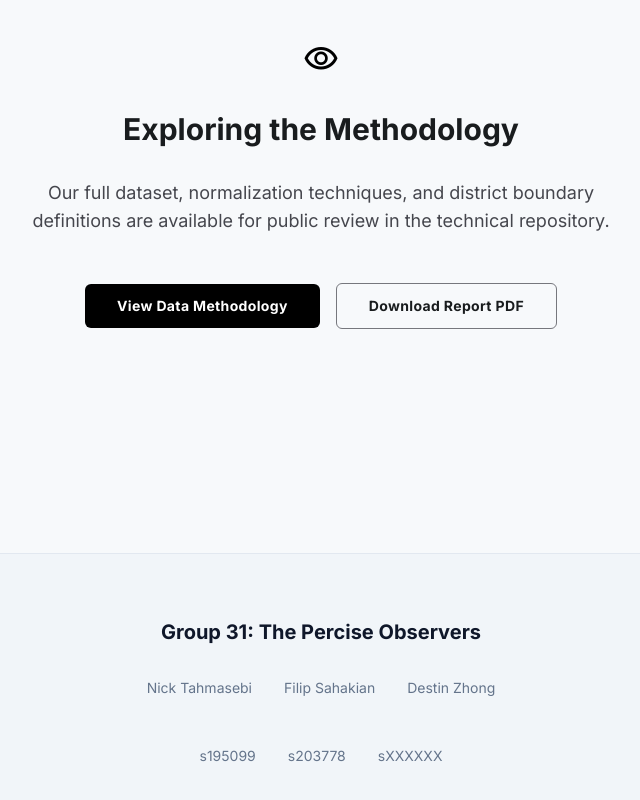
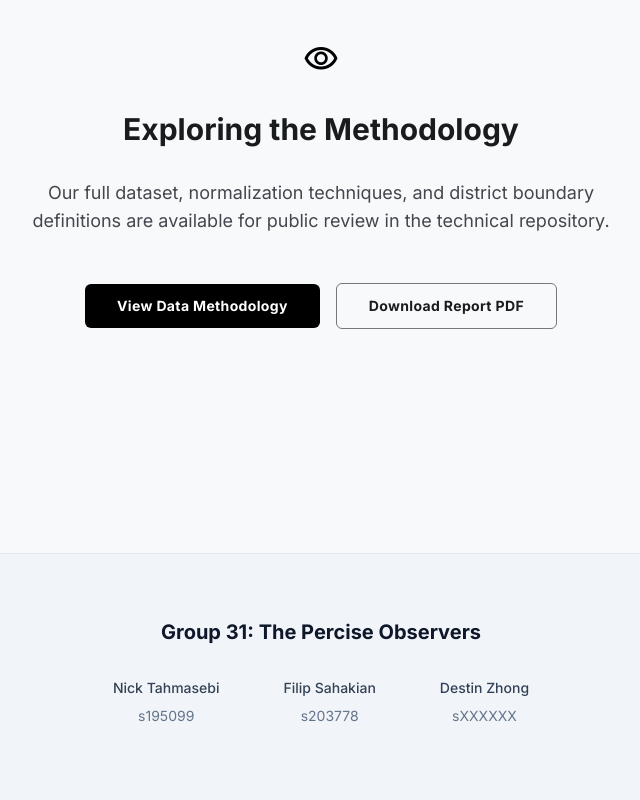
Before and after one commit to NickTahmasebi/nicktahmasebi.github.io, a plain HTML site: page index.html in a window 1280 px wide. Shown: the part 5721-6521 px from the top of the page, without its empty margins (319-959 px from the left). Drawn offline with nearby package versions, Linux system fonts and the light colour scheme.

Commit message:
visulizaition fix

```diff
--- a/index.html
+++ b/index.html
@@ -336,17 +336,24 @@
 <!-- Footer -->
 <footer class="w-full mt-24 bg-slate-100 flex flex-col items-center py-16 px-8 border-t border-slate-200">
 <div class="text-xl font-bold text-slate-900 mb-8">Group 31: The Percise Observers</div>
-<div class="flex flex-wrap justify-center gap-8 mb-12">
-<a class="font-['Inter'] text-sm text-slate-500 hover:underline decoration-slate-300 underline-offset-4" href="#">Nick Tahmasebi</a>
-<a class="font-['Inter'] text-sm text-slate-500 hover:underline decoration-slate-300 underline-offset-4" href="#">Filip Sahakian</a>
-<a class="font-['Inter'] text-sm text-slate-500 hover:underline decoration-slate-300 underline-offset-4" href="#">Destin Zhong</a>
-</div>
+<div class="flex justify-center gap-16 mb-12 text-center">
 
-<div class="flex flex-wrap justify-center gap-8 mb-2">
-    <a class="font-['Inter'] text-sm text-slate-500 hover:underline decoration-slate-300 underline-offset-4" href="#">s195099</a>
-    <a class="font-['Inter'] text-sm text-slate-500 hover:underline decoration-slate-300 underline-offset-4" href="#">s203778</a>
-    <a class="font-['Inter'] text-sm text-slate-500 hover:underline decoration-slate-300 underline-offset-4" href="#">sXXXXXX</a>
+    <div>
+      <p class="text-sm text-slate-700 font-medium">Nick Tahmasebi</p>
+      <p class="text-sm text-slate-500 mt-2">s195099</p>
     </div>
+
+    <div>
+      <p class="text-sm text-slate-700 font-medium">Filip Sahakian</p>
+      <p class="text-sm text-slate-500 mt-2">s203778</p>
+    </div>
+
+    <div>
+      <p class="text-sm text-slate-700 font-medium">Destin Zhong</p>
+      <p class="text-sm text-slate-500 mt-2">sXXXXXX</p>
+    </div>
+
+  </div>
 
 
 </footer>
```
